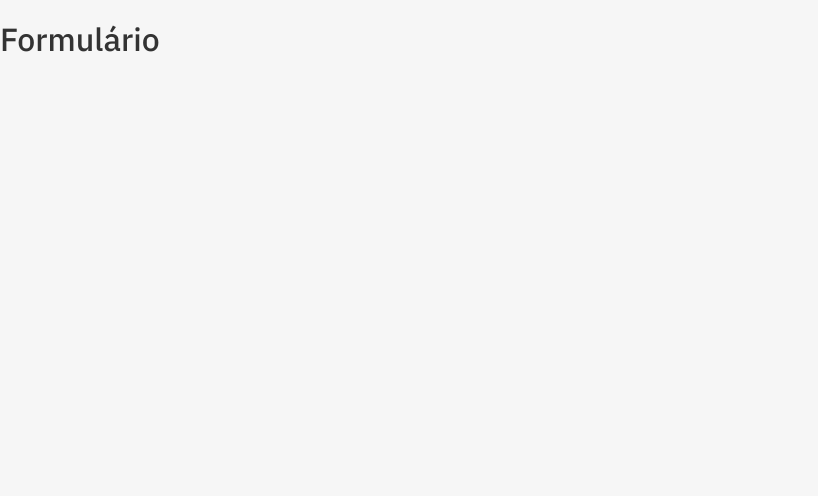
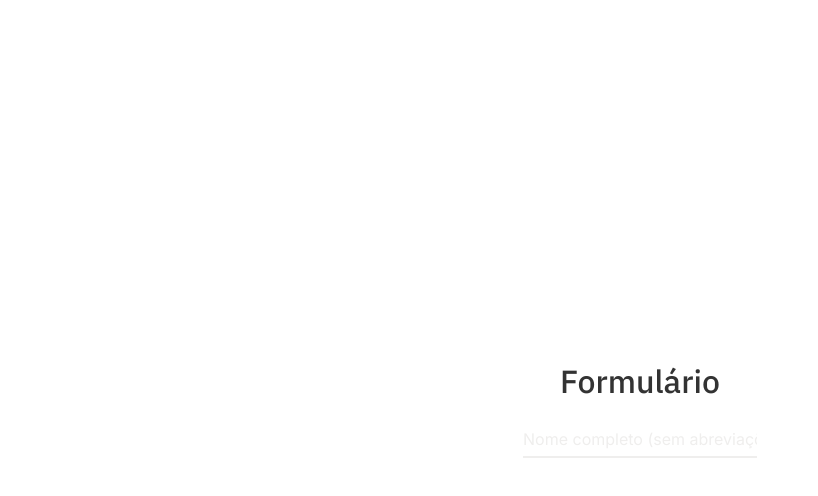
Before and after one commit to fer-oshiro/userform-app, a React (Vite) app: page /cadastro in a window 1280 px wide. Shown: the top 496 px of the page, without its empty margins (0-818 px from the left). Built offline with nearby package versions, Linux system fonts and the light colour scheme.

Commit message:
feat: implement Input component with styles and tests

```diff
--- /dev/null
+++ b/src/components/Input/Input.module.scss
@@ -0,0 +1,51 @@
+@use '@/styles/base' as *;
+
+.wrapper {
+  display: flex;
+  flex-direction: column;
+  gap: 8px;
+}
+
+.label {
+  position: absolute;
+  width: 1px;
+  height: 1px;
+  padding: 0;
+  overflow: hidden;
+  clip: rect(0, 0, 0, 0);
+  white-space: nowrap;
+  border: 0;
+}
+
+.input {
+  border: none;
+  border-bottom: 2px solid $color-muted;
+  padding: 8px 0;
+
+  &::placeholder {
+    color: $color-muted;
+  }
+
+  &:focus {
+    outline: none;
+    border-bottom: 2px solid $color-text;
+  }
+
+  &[aria-invalid='true'] {
+    border-color: $color-error;
+  }
+
+  &:-webkit-autofill,
+  &:-webkit-autofill:focus,
+  &:-webkit-autofill:hover {
+    box-shadow: 0 0 0px 1000px $color-background inset;
+    -webkit-text-fill-color: $color-text;
+    transition: background-color 5000s ease-in-out 0s;
+  }
+}
+
+.error {
+  color: $color-error;
+  font-size: 0.8rem;
+  margin-top: 4px;
+}
--- a/src/components/ui/Input/index.tsx
+++ b/src/components/Input/index.tsx
@@ -21,10 +21,16 @@ export const Input = forwardRef<HTMLInputElement, InputProps>(
         <input
           id={inputId}
           ref={ref}
-          className={clsx(styles.input, error && styles.invalid, className)}
+          aria-invalid={!!error}
+          aria-describedby={error ? `${inputId}-error` : undefined}
+          className={clsx(styles.input, className)}
           {...props}
         />
-        {error && <span className={styles.error}>{error}</span>}
+        {error && (
+          <span id={`${inputId}-error`} className={styles.error} role="alert">
+            {error}
+          </span>
+        )}
       </div>
     )
   }
--- a/src/pages/FormPage.tsx
+++ /dev/null
@@ -1,7 +0,0 @@
-export const FormPage = () => {
-  return (
-    <div>
-      <h1>Formulário</h1>
-    </div>
-  )
-}
--- /dev/null
+++ b/src/pages/FormPage/FormPage.module.scss
@@ -0,0 +1,9 @@
+@use '@/styles/base' as *;
+
+.wrapper {
+  display: flex;
+  flex-direction: column;
+  align-items: center;
+  justify-content: center;
+  min-height: 100vh;
+}
--- /dev/null
+++ b/src/pages/FormPage/FormPage.tsx
@@ -0,0 +1,11 @@
+import { Input } from '@/components/Input'
+import style from './FormPage.module.scss'
+
+export const FormPage = () => {
+  return (
+    <div className={style.wrapper}>
+      <h1>Formulário</h1>
+      <Input name="name" placeholder="Nome completo (sem abreviações)" label="Nome Completo" />
+    </div>
+  )
+}
--- a/src/routes/index.tsx
+++ b/src/routes/index.tsx
@@ -1,5 +1,5 @@
 import { Navigate, Routes as ReactRouter, Route } from 'react-router'
-import { FormPage } from '../pages/FormPage'
+import { FormPage } from '../pages/FormPage/FormPage'
 import { Page404 } from '../pages/Page404'
 import { UsersPage } from '../pages/UsersPage'
 
--- a/src/styles/_base.scss
+++ b/src/styles/_base.scss
@@ -1,7 +1,7 @@
 $font-primary: 'Inter', sans-serif;
 $font-secondary: 'IBM Plex Sans', sans-serif;
 
-$color-background: #f6f6f6;
+$color-background: #fff;
 $color-text: #333;
 $color-muted: #efeeed;
 
--- a/src/styles/global.scss
+++ b/src/styles/global.scss
@@ -3,6 +3,7 @@
 body {
   font-family: base.$font-primary;
   background-color: base.$color-background;
+  color: base.$color-text;
 }
 
 h1,
@@ -12,6 +13,12 @@ h4,
 h5,
 h6 {
   font-family: base.$font-secondary;
-  color: base.$color-text;
   font-weight: 500;
 }
+
+input,
+textarea,
+select {
+  font-family: base.$font-primary;
+  color: base.$color-text;
+}
--- a/tsconfig.app.json
+++ b/tsconfig.app.json
@@ -7,6 +7,9 @@
     "module": "ESNext",
     "skipLibCheck": true,
     "types": ["vitest/globals"],
+    "paths": {
+      "@/*": ["./src/*"]
+    },
 
     /* Bundler mode */
     "moduleResolution": "bundler",
--- a/vite.config.ts
+++ b/vite.config.ts
@@ -6,6 +6,12 @@ import tsconfigPaths from 'vite-tsconfig-paths'
 
 export default defineConfig({
   plugins: [react(), tsconfigPaths()],
+  resolve: {
+    alias: {
+      '@': '/src',
+      '@/ui': './src/components/ui',
+    },
+  },
   test: {
     globals: true,
     environment: 'jsdom',
```
Also changed, not shown: src/components/ui/Input/Input.module.scss (deleted, +0 -7 lines), 2 other files (tests, documents, lock files or other folders).
